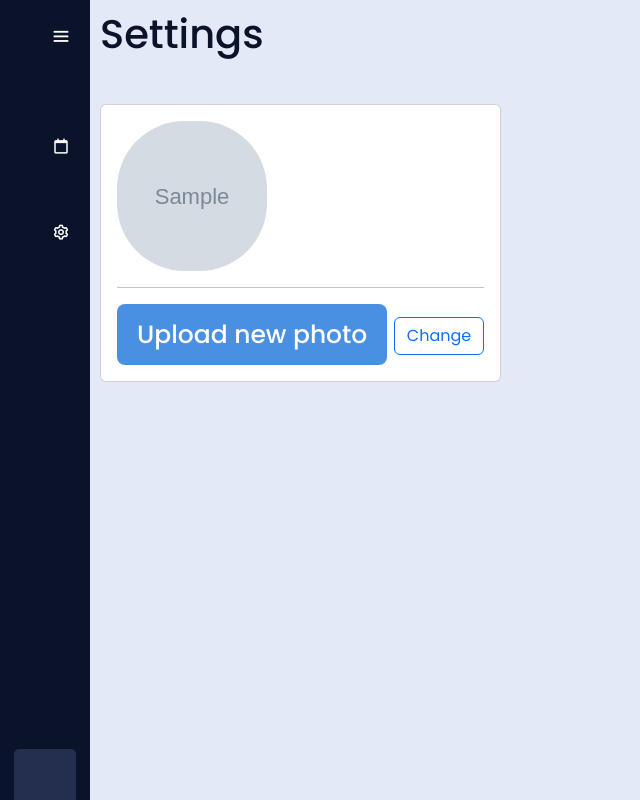
After one commit to WesleyBule/MediFamba, a Django app: page /doctors/settings in a window 1280 px wide. The commit adds this page. Shown: the whole page, without its empty margins (0-640 px from the left). Run offline with Django 5.2, Linux system fonts and the light colour scheme; a user stored in the database is signed in; tables that the repository leaves empty hold one stand-in row (values such as "Sample post"); grey boxes marked "Sample" are stand-in pictures; some libraries are stand-ins or nearby versions.

Commit message:
feat: Doctors and Patients can set a profile picture , and doctors's pfp is available in the doctor-list

```diff
--- a/MediFamba/urls.py
+++ b/MediFamba/urls.py
@@ -19,6 +19,7 @@ urlpatterns = [
     path("doctors/",views.home_doctor, name="home_doctor"),
     path("doctors/appointments",views.appointmentList, name="doctor_appointment"),
     path("doctors/patients",views.patientList, name="doctor_patients"),
+    path("doctors/settings", views.doctorSettings, name="doctor_settings"),
 
     path("patients/", views.home_patients, name="home_patient"),
     path("patients/agenda", views.agendaList,name='patients_agenda'),
--- a/users/forms.py
+++ b/users/forms.py
@@ -4,7 +4,7 @@ from django.contrib.auth.forms import UserCreationForm
 from appointments.models import Appointment
 from django.forms import ClearableFileInput
 
-from .models import Patient
+from .models import Patient , Doctor
 
 User = get_user_model()
 
@@ -53,3 +53,15 @@ class PatientSettingsForm(forms.ModelForm):
             'class': 'clearablefileinput profile-upload-input'
             })
         }
+
+
+
+class DoctorSettingsForm(forms.ModelForm):
+    class Meta:
+        model = Doctor
+        fields = ['profile']
+        widgets = {
+        'profile': ClearableFileInput(attrs={
+            'class': 'clearablefileinput profile-upload-input'
+            })
+        }
--- a/users/templates/doctor-base.html
+++ b/users/templates/doctor-base.html
@@ -48,7 +48,7 @@
                 <span class="tooltip">Patients</span>
             </li>
             <li>
-                <a href="#">
+                <a href="{% url 'doctor_settings' %}">
                     <i class='bx  bx-cog'></i>
                     <span class="links_name">Settings</span>
                 </a>
@@ -56,7 +56,7 @@
             </li>
             <li class="profile">
                 <div class="profile_details">
-                    <img src="{% static 'images/profile.png' %}" alt="Profile Image">
+                    <img src="{{ request.user.doctor.profile.url }}" alt="Profile Image">
                     <div class="profile_content">
                         <div class="name">{{ user }}</div>
                         <div class="job"> {{user.doctor.speciality}}</div>
--- /dev/null
+++ b/users/templates/users/doctor_settings.html
@@ -0,0 +1,58 @@
+{% extends "doctor-base.html" %}
+{% load static %}
+{% block links %}
+<link rel="stylesheet" href="{% static 'users/style.css' %}">
+<link href='https://cdn.boxicons.com/3.0.3/fonts/basic/boxicons.min.css' rel='stylesheet'>
+{% endblock links %}
+{% block 'title' %}
+
+{% endblock 'title' %}
+{% block body %}
+    {% block main_content %}
+
+    <style>
+        .profile-upload-input {
+            display: none;
+        }
+
+        .custom-upload-btn {
+            display: inline-block;
+            padding: 12px 20px;
+            background: #4a90e2;
+            color: white;
+            border-radius: 8px;
+            cursor: pointer;
+            font-weight: 500;
+        }
+
+        .custom-upload-btn:hover {
+            opacity: 0.8;
+        }
+        .clearablefileinput .current-file,
+        .clearablefileinput a {
+            display: none !important;
+        }
+
+
+
+    </style>
+        <h1>Settings</h1>
+        <br>
+        <div class="card card-body">
+            <img src="{{ request.user.doctor.profile.url }}" alt="" height="150" width="150" style="border-radius: 45%;">
+            <hr>
+
+            <form action="{% url 'doctor_settings' %}" method="POST" enctype="multipart/form-data">
+                {% csrf_token %}
+                <label class="custom-upload-btn" for="id_profile">
+                    Upload new photo
+                </label>
+                {{ form.profile }}
+                <button type="submit" class="btn btn-outline-primary">Change</button>
+            </form>
+        </div>
+
+
+
+    {% endblock main_content %}
+{% endblock body %}
--- a/users/templates/users/patient_doctors.html
+++ b/users/templates/users/patient_doctors.html
@@ -54,7 +54,7 @@
                     <div class="row g-3 align-items-center">
 
                         <div class="col-auto">
-                            <img src="{{ request.user.profile.url }}" class="rounded-circle" alt="" width="80" height="80">
+                            <img src="{{ doctor.profile.url }}" class="rounded-circle" alt="" width="80" height="80">
                         </div>
 
                         <div class="col">
--- a/users/views.py
+++ b/users/views.py
@@ -6,7 +6,7 @@ from django.contrib.auth import get_user_model
 from rolepermissions.roles import assign_role
 from rolepermissions.decorators import has_role_decorator
 from appointments.models import Appointment
-from .forms import UserRegisterForm , ScheduleAppointmentForm , PatientSettingsForm
+from .forms import UserRegisterForm , ScheduleAppointmentForm , PatientSettingsForm , DoctorSettingsForm
 from .models import Doctor , Patient
 
 
@@ -154,6 +154,10 @@ def doctorList(request):
     return render(request,"users/patient_doctors.html", context)
 
 
+
+
+
+
 @has_role_decorator('patient')
 @login_required(login_url='logIn')
 def patientSettings(request):
@@ -172,4 +176,25 @@ def patientSettings(request):
         'form':form
     }
 
-    return render(request, 'users/patients-settings.html', context)
+    return render(request, 'users/patients_settings.html', context)
+
+
+@has_role_decorator('doctor')
+@login_required(login_url='logIn')
+def doctorSettings(request):
+    doctor = request.user.doctor
+    form = DoctorSettingsForm()
+    if request.method == "POST":
+        form = DoctorSettingsForm(request.POST, request.FILES, instance=doctor)
+
+        if form.is_valid():
+            form.save()
+            return redirect("doctor_settings")
+
+    doctor = Doctor.objects.get(user=request.user)
+    context = {
+        'doctor':doctor,
+        'form':form
+    }
+
+    return render(request, 'users/doctor_settings.html', context)
--- a/users/widgets.py
+++ /dev/null
@@ -1,4 +0,0 @@
-from django.forms.widgets import ClearableFileInput
-
-class CustomClearableFileInput(ClearableFileInput):
-    template_name = "widgets/custom_clearable_file_input.html"
```
Also changed, not shown: users/templates/users/patients_settings.html (renamed from users/templates/users/patients-settings.html).
